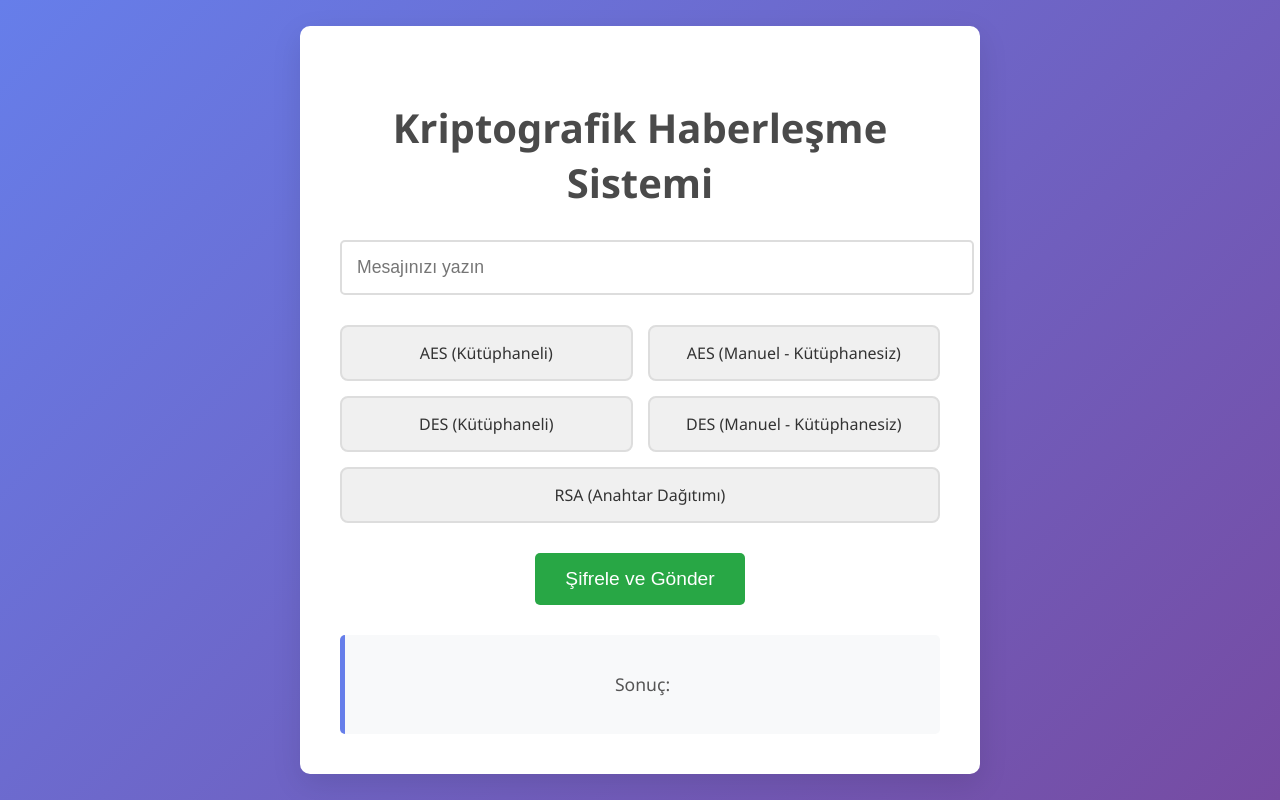
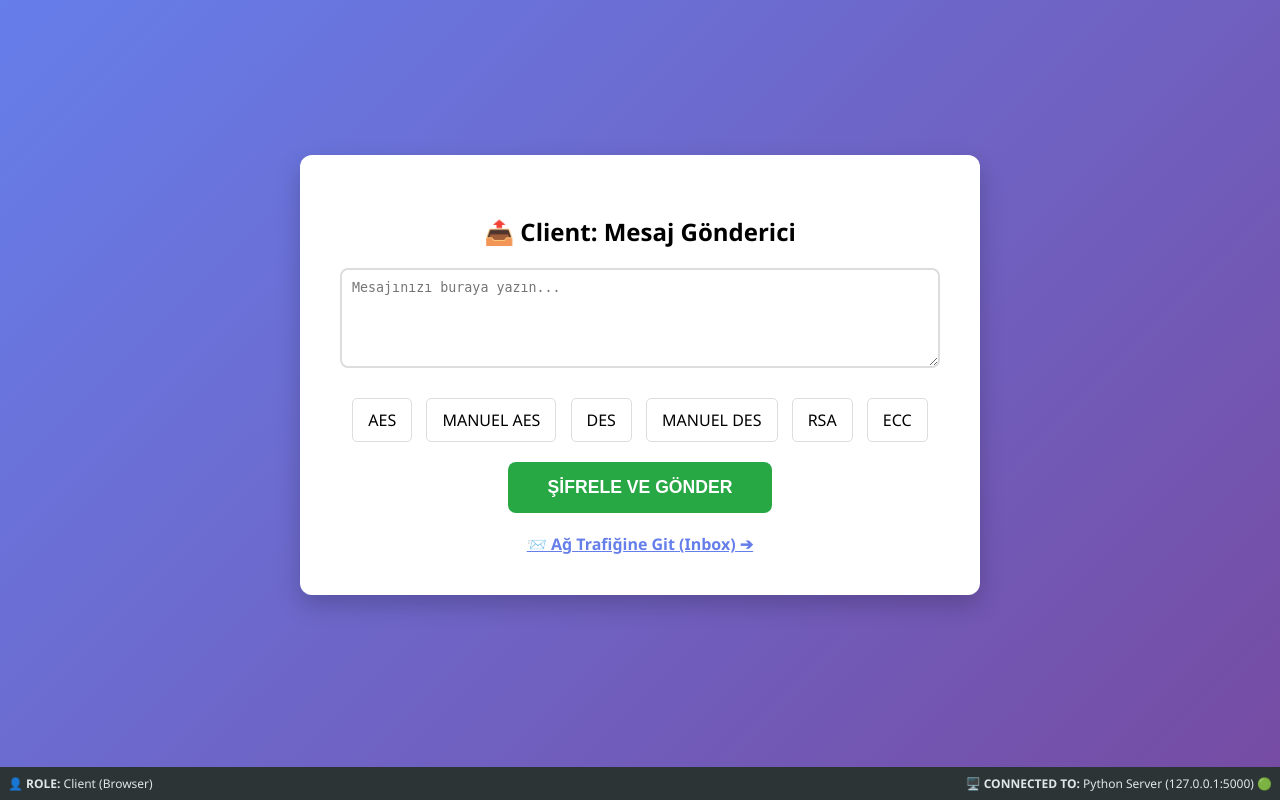
Before and after one commit to ibrahimtata/Kriptografik-Haberle-me-Sistemi, a Flask app: page / in a window 1280 px wide. Run offline with Flask 3, Linux system fonts and the light colour scheme.

Commit message:
Update index.html

```diff
--- a/kriptografik haberleşme sistemi/templates/index.html
+++ b/kriptografik haberleşme sistemi/templates/index.html
@@ -2,127 +2,45 @@
 <html lang="tr">
 <head>
     <meta charset="UTF-8">
-    <meta name="viewport" content="width=device-width, initial-scale=1.0">
-    <title>Kriptografik Haberleşme Sistemi</title>
+    <title>Client: Gönderici</title>
     <style>
-        body {
-            font-family: 'Segoe UI', Tahoma, Geneva, Verdana, sans-serif;
-            background: linear-gradient(135deg, #667eea 0%, #764ba2 100%);
-            color: #333;
-            margin: 0;
-            padding: 0;
-            display: flex;
-            justify-content: center;
-            align-items: center;
-            min-height: 100vh;
-        }
-        .container {
-            background: white;
-            border-radius: 10px;
-            box-shadow: 0 10px 30px rgba(0, 0, 0, 0.1);
-            padding: 40px;
-            max-width: 600px;
-            width: 100%;
-            text-align: center;
-        }
-        h2 {
-            margin-bottom: 30px;
-            color: #4a4a4a;
-            font-size: 2.5em;
-        }
-        .input-group {
-            margin-bottom: 30px;
-        }
-        input[type="text"] {
-            width: 100%;
-            padding: 15px;
-            border: 2px solid #ddd;
-            border-radius: 5px;
-            font-size: 1.1em;
-            transition: border-color 0.3s;
-        }
-        input[type="text"]:focus {
-            border-color: #667eea;
-            outline: none;
-        }
-        .methods {
-            display: flex;
-            flex-wrap: wrap;
-            justify-content: center;
-            gap: 15px;
-            margin-bottom: 30px;
-        }
-        .method-btn {
-            background: #f0f0f0;
-            border: 2px solid #ddd;
-            border-radius: 8px;
-            padding: 15px 20px;
-            cursor: pointer;
-            font-size: 1em;
-            transition: all 0.3s;
-            flex: 1 1 200px;
-            min-width: 180px;
-        }
-        .method-btn:hover {
-            background: #e0e0e0;
-            border-color: #667eea;
-        }
-        .method-btn.selected {
-            background: #667eea;
-            color: white;
-            border-color: #667eea;
-        }
-        button[type="button"] {
-            background: #28a745;
-            color: white;
-            border: none;
-            border-radius: 5px;
-            padding: 15px 30px;
-            font-size: 1.2em;
-            cursor: pointer;
-            transition: background 0.3s;
-        }
-        button[type="button"]:hover {
-            background: #218838;
-        }
-        .output {
-            margin-top: 30px;
-            font-size: 1.1em;
-            color: #555;
-            background: #f8f9fa;
-            padding: 20px;
-            border-radius: 5px;
-            border-left: 5px solid #667eea;
-        }
-        #output {
-            word-wrap: break-word;
-            white-space: pre-wrap;
-            overflow-wrap: break-word;
-        }
+        body { font-family: 'Segoe UI', sans-serif; background: linear-gradient(135deg, #667eea 0%, #764ba2 100%); margin: 0; min-height: 100vh; display: flex; flex-direction: column; justify-content: center; align-items: center; }
+        .container { background: white; padding: 40px; border-radius: 12px; width: 90%; max-width: 600px; text-align: center; box-shadow: 0 10px 25px rgba(0,0,0,0.2); margin-bottom: 50px; }
+        textarea { width: 100%; height: 100px; padding: 10px; border: 2px solid #ddd; border-radius: 8px; margin-bottom: 20px; box-sizing: border-box; }
+        .method-btn { display: inline-block; padding: 10px 15px; margin: 5px; border: 1px solid #ddd; border-radius: 5px; cursor: pointer; transition: 0.3s; }
+        .method-btn:hover { background: #f0f0f0; }
+        .method-btn.selected { background: #667eea; color: white; border-color: #5a67d8; transform: scale(1.05); }
+        .btn-send { background: #28a745; color: white; border: none; padding: 15px 40px; border-radius: 8px; font-weight: bold; cursor: pointer; font-size: 1.1em; margin-top: 15px; }
+        .status-bar { position: fixed; bottom: 0; left: 0; width: 100%; background: #2d3436; color: #dfe6e9; padding: 8px; font-size: 12px; display: flex; justify-content: space-between; box-sizing: border-box; }
     </style>
 </head>
 <body>
     <div class="container">
-        <h2>Kriptografik Haberleşme Sistemi</h2>
-        <div class="input-group">
-            <input type="text" id="msg" placeholder="Mesajınızı yazın">
+        <h2>📤 Client: Mesaj Gönderici</h2>
+        <textarea id="msg" placeholder="Mesajınızı buraya yazın..."></textarea>
+
+        <div class="methods">
+            <div class="method-btn" data-method="AES">AES</div>
+            <div class="method-btn" data-method="MANUEL_AES">MANUEL AES</div>
+            <div class="method-btn" data-method="DES">DES</div>
+            <div class="method-btn" data-method="MANUEL_DES">MANUEL DES</div>
+            <div class="method-btn" data-method="RSA">RSA</div>
+            <div class="method-btn" data-method="ECC">ECC</div>
         </div>
-        <div class="methods">
-            <div class="method-btn" data-method="AES">AES (Kütüphaneli)</div>
-            <div class="method-btn" data-method="MANUEL_AES">AES (Manuel - Kütüphanesiz)</div>
-            <div class="method-btn" data-method="DES">DES (Kütüphaneli)</div>
-            <div class="method-btn" data-method="MANUEL_DES">DES (Manuel - Kütüphanesiz)</div>
-            <div class="method-btn" data-method="RSA">RSA (Anahtar Dağıtımı)</div>
-        </div>
-        <button type="button" onclick="sendData()">Şifrele ve Gönder</button>
-        <div class="output">
-            <p>Sonuç: <div id="output"></div></p>
-        </div>
+
+        <button class="btn-send" onclick="send()">ŞİFRELE VE GÖNDER</button>
+        <div id="result" style="margin-top:20px; color:#2d3436; word-break: break-all;"></div>
+
+        <a href="/inbox" style="display:block; margin-top:20px; color:#667eea; font-weight:bold;">📨 Ağ Trafiğine Git (Inbox) ➔</a>
+    </div>
+
+    <div class="status-bar">
+        <span>👤 <strong>ROLE:</strong> Client (Browser)</span>
+        <span>🖥️ <strong>CONNECTED TO:</strong> Python Server (127.0.0.1:5000) 🟢</span>
     </div>
 
     <script>
         let selectedMethod = null;
-
         document.querySelectorAll('.method-btn').forEach(btn => {
             btn.addEventListener('click', function() {
                 document.querySelectorAll('.method-btn').forEach(b => b.classList.remove('selected'));
@@ -131,38 +49,22 @@
             });
         });
 
-        async function sendData() {
+        async function send() {
             const msg = document.getElementById('msg').value;
-            if (!selectedMethod) {
-                alert('Lütfen bir şifreleme yöntemini seçin!');
-                return;
-            }
+            if (!selectedMethod || !msg) return alert("Mesaj ve yöntem seçmelisiniz!");
 
-            if (msg.trim() === '') {
-                document.getElementById('output').innerText = '';
-                return;
-            }
+            let url = '/encrypt';
+            if (selectedMethod === 'RSA') url = '/encrypt_rsa';
+            if (selectedMethod === 'ECC') url = '/encrypt_ecc';
 
-            let targetUrl = '/encrypt';
-            if (selectedMethod === 'RSA') {
-                targetUrl = '/encrypt_rsa';
-            }
-
-            try {
-                const response = await fetch(targetUrl, {
-                    method: 'POST',
-                    headers: {'Content-Type': 'application/json'},
-                    body: JSON.stringify({message: msg, method: selectedMethod})
-                });
-
-                const data = await response.json();
-                document.getElementById('output').innerText = data.result;
-            } catch (error) {
-                console.error("Hata:", error);
-                alert("Sunucuya bağlanılamadı!");
-            }
+            const res = await fetch(url, {
+                method: 'POST',
+                headers: {'Content-Type': 'application/json'},
+                body: JSON.stringify({message: msg, method: selectedMethod})
+            });
+            const data = await res.json();
+            document.getElementById('result').innerHTML = `<strong>Sonuç:</strong> ${data.result.substring(0, 50)}... (Sunucuya İletildi)`;
         }
     </script>
 </body>
-
 </html>
```
